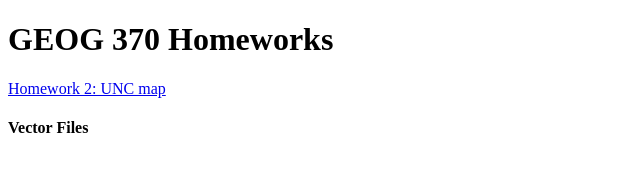
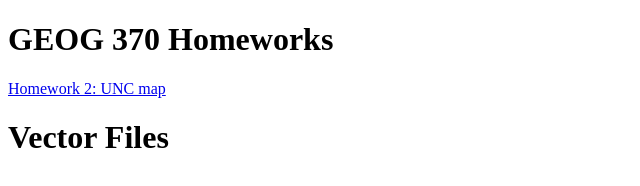
Before and after one commit to emilywong23/GEOG370-Wong, a plain HTML site: page HW2/index.html in a window 1280 px wide. Shown: the whole page, without its empty margins (0-640 px from the left). Drawn offline with Linux system fonts and the light colour scheme.

Commit message:
Update index.html

```diff
--- a/HW2/index.html
+++ b/HW2/index.html
@@ -12,7 +12,7 @@
     <a href="./Images/UNC campus.png">Homework 2: UNC map</a> </br>
 
     </a>
-    <h4>Vector Files</h4>
+    <h1>Vector Files</h1>
 <a href="./Data/CHFDjson.geojson"
 </body>
 
```
